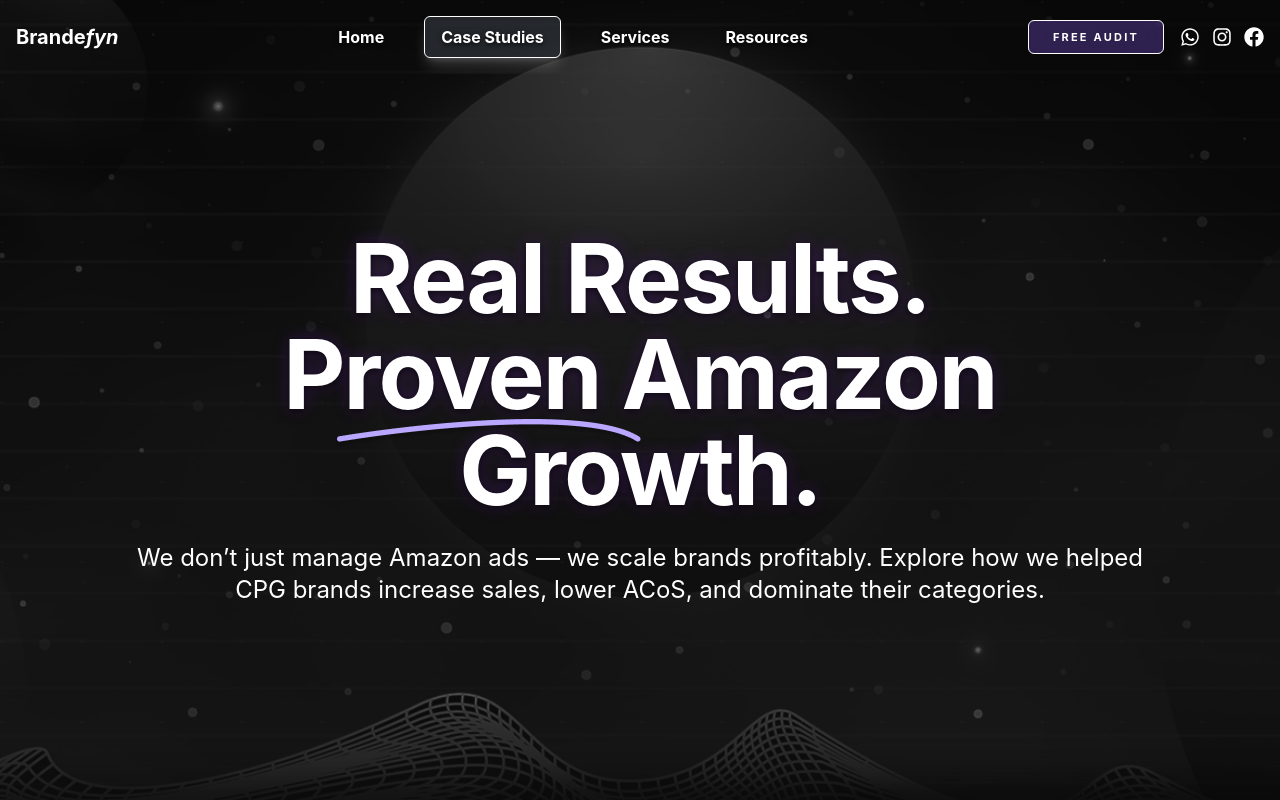
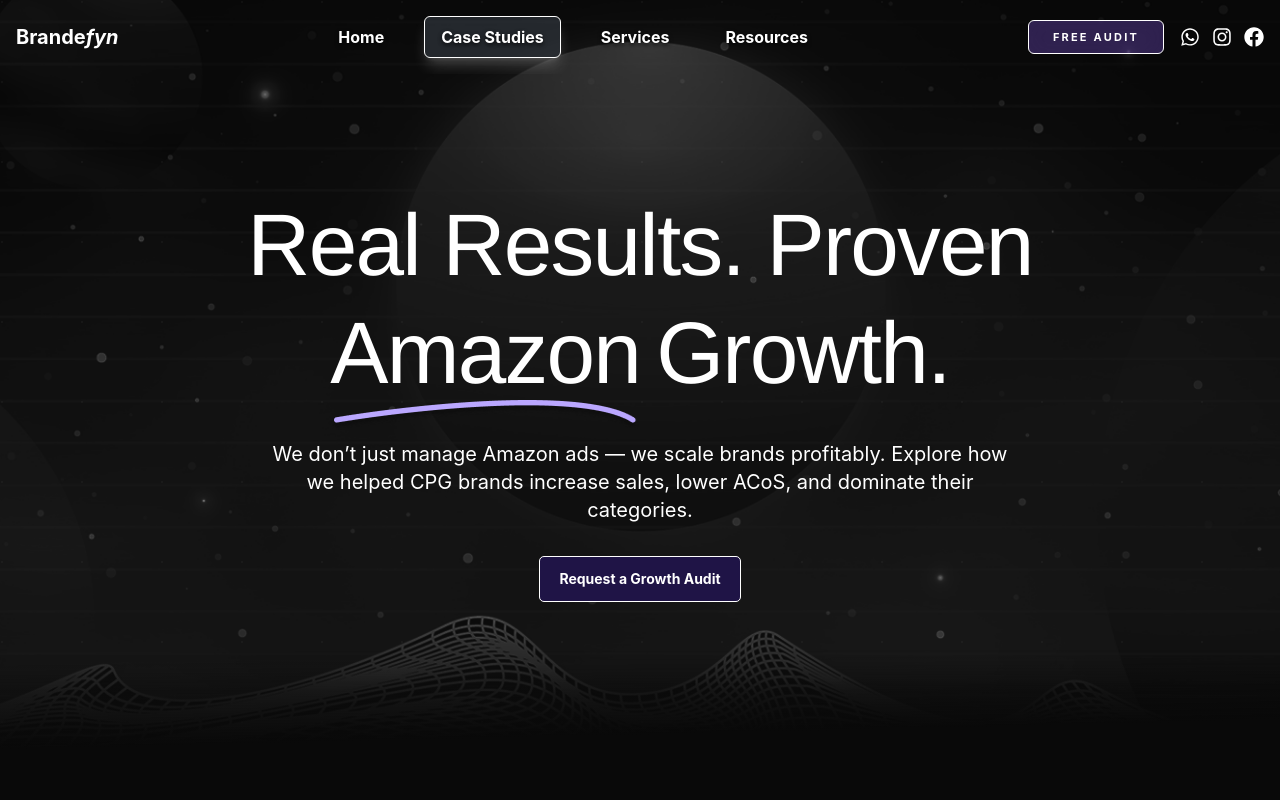
Before and after one commit to Abdullah-Shahbaz-Dude/brandefyn, a React (Vite) app: page /case-studies in a window 1280 px wide. Shown: the top 800 px of the page. Built offline with nearby package versions, Linux system fonts and the light colour scheme.

Commit message:
more update

```diff
--- a/src/pages/CaseStudies.tsx
+++ b/src/pages/CaseStudies.tsx
@@ -1,4 +1,5 @@
 import { useState, useEffect } from 'react';
+import { Link } from 'react-router-dom';
 import { motion } from 'framer-motion';
 import Modal from '../components/ui/Modal';
 import { CASE_STUDIES_GRID, BENEFITS } from '../utils/constants';
@@ -52,12 +53,12 @@ export default function CaseStudiesPage() {
   return (
     <>
       {/* Hero Section */}
-      <div className="relative h-[900px] min-h-screen purple-glow-bg py-12 md:py-24 flex items-center">
+      <div className="relative h-[700px] min-h-screen purple-glow-bg py-12 md:py-24 flex items-center">
         {/* Background Image */}
         <img
           src={heroImage}
           alt="Hero Background"
-          className="absolute inset-0 z-0 w-full h-full object-cover object-center left-0"
+          className="absolute inset-0 z-0 w-full h-full object-cover object-top left-0"
           style={{
             width: "100%",
             height: "100%",
@@ -75,20 +76,50 @@ export default function CaseStudiesPage() {
           <img src={borderImage} alt="Border" className="w-full h-full object-cover object-center" style={{ maskImage: 'linear-gradient(to bottom, transparent 0%, black 20%, black 80%, transparent 100%)', WebkitMaskImage: 'linear-gradient(to bottom, transparent 0%, black 20%, black 80%, transparent 100%)' }} />
         </div>
 
-        <div className="container mx-auto px-8 max-w-[1400px] w-full relative z-10">
+        <div className="max-w-5xl mx-auto text-center mt-[10px] px-6 relative z-10 flex-1 flex flex-col justify-center">
+          <motion.h1
+            initial={{ opacity: 0, y: 30 }}
+            animate={{ opacity: 1, y: 0 }}
+            transition={{ duration: 0.6, delay: 0.2 }}
+            className="mb-2 mt-6 px-4"
+            style={{
+              fontFamily: '"Helvetica Neue", Helvetica, Arial, sans-serif',
+              fontWeight: 400,
+              fontSize: '87.34px',
+              lineHeight: '27.69px',
+              letterSpacing: '-2%',
+              color: '#FFFFFF',
+              opacity: 1
+            }}
+          >
+            Real Results. Proven <br />
+            <span className="relative inline-block mr-4 mb-[40px] mt-[80px]">
+              Amazon
+              <img src={amazonLine} alt="Amazon Line" className="absolute top-[60px] left-0" />
+            </span>
+            Growth.
+          </motion.h1>
+          <motion.p
+            initial={{ opacity: 0, y: 30 }}
+            animate={{ opacity: 1, y: 0 }}
+            transition={{ duration: 0.6, delay: 0.4 }}
+            className="text-base md:text-lg lg:text-xl text-white max-w-3xl mx-auto leading-relaxed mt-6 "
+          >
+            We don’t just manage Amazon ads — we scale brands profitably. Explore how we helped CPG brands increase sales, lower ACoS, and dominate their categories.
+          </motion.p>
+
           <motion.div
             initial={{ opacity: 0, y: 30 }}
             animate={{ opacity: 1, y: 0 }}
-            transition={{ duration: 0.6 }}
-            className="text-center mb-12 md:mb-16"
+            transition={{ duration: 0.6, delay: 0.5 }}
+            className="mt-8 flex justify-center"
           >
-            <h1 className="text-9xl md:text-9xl lg:text-9xl w-[900px] mx-auto xl:text-8xl font-bold text-white text-shadow-lg leading-tight mb-6">
-            Real Results. Proven Amazon Growth.
-            </h1>
-            <img src={amazonLine} alt="Amazon Line" className="absolute top-[189px] left-[26%]   " />
-            <p className="text-2xl md:text-2xl lg:text-2xl text-white max-w-5xl mx-auto leading-relaxed">
-            We don’t just manage Amazon ads — we scale brands profitably. Explore how we helped CPG brands increase sales, lower ACoS, and dominate their categories.
-            </p>
+            <Link
+              to="/contact"
+              className="w-[202px] h-[46px] rounded-[5px] border border-white bg-[#1F1446] text-white font-bold text-sm flex items-center justify-center hover:bg-[#2a1d5c] transition-all duration-300"
+            >
+              Request a Growth Audit
+            </Link>
           </motion.div>
         </div>
       </div>
--- a/src/pages/Contact.tsx
+++ b/src/pages/Contact.tsx
@@ -32,12 +32,12 @@ export default function Contact() {
   return (
     <>
       {/* Hero Section */}
-      <div className="relative h-[900px] min-h-screen purple-glow-bg py-12 md:py-24 flex items-center">
+      <div className="relative h-[700px] min-h-screen purple-glow-bg py-12 md:py-24 flex items-center">
         {/* Background Image */}
         <img
           src={heroImage}
           alt="Hero Background"
-          className="absolute inset-0 z-0 w-full h-full object-cover object-center left-0"
+          className="absolute inset-0 z-0 w-full h-full object-cover object-top left-0"
           style={{
             width: "100%",
             height: "100%",
@@ -55,21 +55,37 @@ export default function Contact() {
           <img src={borderImage} alt="Border" className="w-full h-full object-cover object-center" style={{ maskImage: 'linear-gradient(to bottom, transparent 0%, black 20%, black 80%, transparent 100%)', WebkitMaskImage: 'linear-gradient(to bottom, transparent 0%, black 20%, black 80%, transparent 100%)' }} />
         </div>
 
-        <div className="container mx-auto px-4 max-w-[1400px] w-full relative z-10">
-          <motion.div
+        <div className="max-w-5xl mx-auto text-center mt-[-230px] px-6 relative z-10 flex-1 flex flex-col justify-center">
+          <motion.h1
             initial={{ opacity: 0, y: 30 }}
             animate={{ opacity: 1, y: 0 }}
-            transition={{ duration: 0.6 }}
-            className="text-center mb-12 md:mb-16 relative"
+            transition={{ duration: 0.6, delay: 0.2 }}
+            className="mb-2 mt-6 px-4"
+            style={{
+              fontFamily: '"Helvetica Neue", Helvetica, Arial, sans-serif',
+              fontWeight: 400,
+              fontSize: '87.34px',
+              lineHeight: '27.69px',
+              letterSpacing: '-2%',
+              color: '#FFFFFF',
+              opacity: 1
+            }}
           >
-            <h1 className="text-4xl md:text-5xl -[800px] mx-auto lg:text-6xl xl:text-7xl font-bold text-white text-shadow-lg leading-tight mb-6">
-              Get in Touch With Us
-            </h1>
-            Expert Guides to Master Amazon Ads  {/* <img src={amazonLine} alt="Amazon Line" className="absolute top-[145px] left-[25%]" /> */}
-            <p className="text-base md:text-lg lg:text-xl text-white max-w-3xl mx-auto leading-relaxed">
-              We're here to help you grow your Amazon brand. Whether you have questions, want a free audit, or are ready to start scaling, our team is just a message away.
-            </p>
-          </motion.div>
+            Get in Touch <br />
+            <span className="relative inline-block mr-4 mt-[80px]">
+              With
+            </span>
+            Us.
+          </motion.h1>
+
+          <motion.p
+            initial={{ opacity: 0, y: 30 }}
+            animate={{ opacity: 1, y: 0 }}
+            transition={{ duration: 0.6, delay: 0.4 }}
+            className="text-base md:text-lg lg:text-xl text-white max-w-3xl mx-auto leading-relaxed mt-6"
+          >
+            We're here to help you grow your Amazon brand. Whether you have questions, want a free audit, or are ready to start scaling, our team is just a message away.
+          </motion.p>
         </div>
       </div>
 
--- a/src/pages/Resources.tsx
+++ b/src/pages/Resources.tsx
@@ -90,12 +90,12 @@ export default function ResourcesPage() {
   return (
     <>
       {/* Hero Section */}
-      <div className="relative h-[900px] min-h-screen  py-12 md:py-24 flex items-center">
+      <div className="relative h-[700px] min-h-screen  py-12 md:py-24 flex items-center">
         {/* Background Image */}
         <img
           src={heroImage}
           alt="Hero Background"
-          className="absolute inset-0 z-0 w-full h-full object-cover object-center left-0"
+          className="absolute inset-0 z-0 w-full h-full object-cover object-top left-0"
           style={{
             width: "100%",
             height: "100%",
@@ -113,21 +113,38 @@ export default function ResourcesPage() {
           <img src={borderImage} alt="Border" className="w-full h-full object-cover object-center" style={{ maskImage: 'linear-gradient(to bottom, transparent 0%, black 20%, black 80%, transparent 100%)', WebkitMaskImage: 'linear-gradient(to bottom, transparent 0%, black 20%, black 80%, transparent 100%)' }} />
         </div>
 
-        <div className="container mx-auto px-4 max-w-[800px] w-full relative z-10">
-          <motion.div
+        <div className="max-w-5xl mx-auto text-center mt-[10px] px-6 relative z-10 flex-1 flex flex-col justify-center">
+          <motion.h1
             initial={{ opacity: 0, y: 30 }}
             animate={{ opacity: 1, y: 0 }}
-            transition={{ duration: 0.6 }}
-            className="text-center mb-12 md:mb-16"
+            transition={{ duration: 0.6, delay: 0.2 }}
+            className="mb-2 mt-6 px-4"
+            style={{
+              fontFamily: '"Helvetica Neue", Helvetica, Arial, sans-serif',
+              fontWeight: 400,
+              fontSize: '87.34px',
+              lineHeight: '27.69px',
+              letterSpacing: '-2%',
+              color: '#FFFFFF',
+              opacity: 1
+            }}
           >
-            <h1 className="text-4xl md:text-5xl lg:text-6xl xl:text-7xl font-bold text-white text-shadow-lg leading-tight mb-6">
-              Amazon Growth Resources & Insights
-            </h1>
-            <p className="text-base md:text-lg lg:text-xl text-white max-w-3xl mx-auto leading-relaxed">
-              Actionable insights, proven strategies, and expert guidance to help you win on Amazon.
-            </p>
-            <img src={amazonLine} alt="Amazon Line" className="absolute top-[145px] left-[8%]   " />
-          </motion.div>
+            Amazon Growth <br />
+            <span className="relative inline-block mr-4 mt-[80px] mb-[60px]">
+              Resources
+              <img src={amazonLine} alt="Amazon Line" className="absolute top-[60px] left-0" />
+            </span>
+            & Insights.
+          </motion.h1>
+
+          <motion.p
+            initial={{ opacity: 0, y: 30 }}
+            animate={{ opacity: 1, y: 0 }}
+            transition={{ duration: 0.6, delay: 0.4 }}
+            className="text-base md:text-lg lg:text-xl text-white max-w-3xl mx-auto leading-relaxed mt-6"
+          >
+            Actionable insights, proven strategies, and expert guidance to help you win on Amazon.
+          </motion.p>
         </div>
       </div>
 
```
Also changed, not shown: src/pages/Services.tsx (+45 -14 lines).
